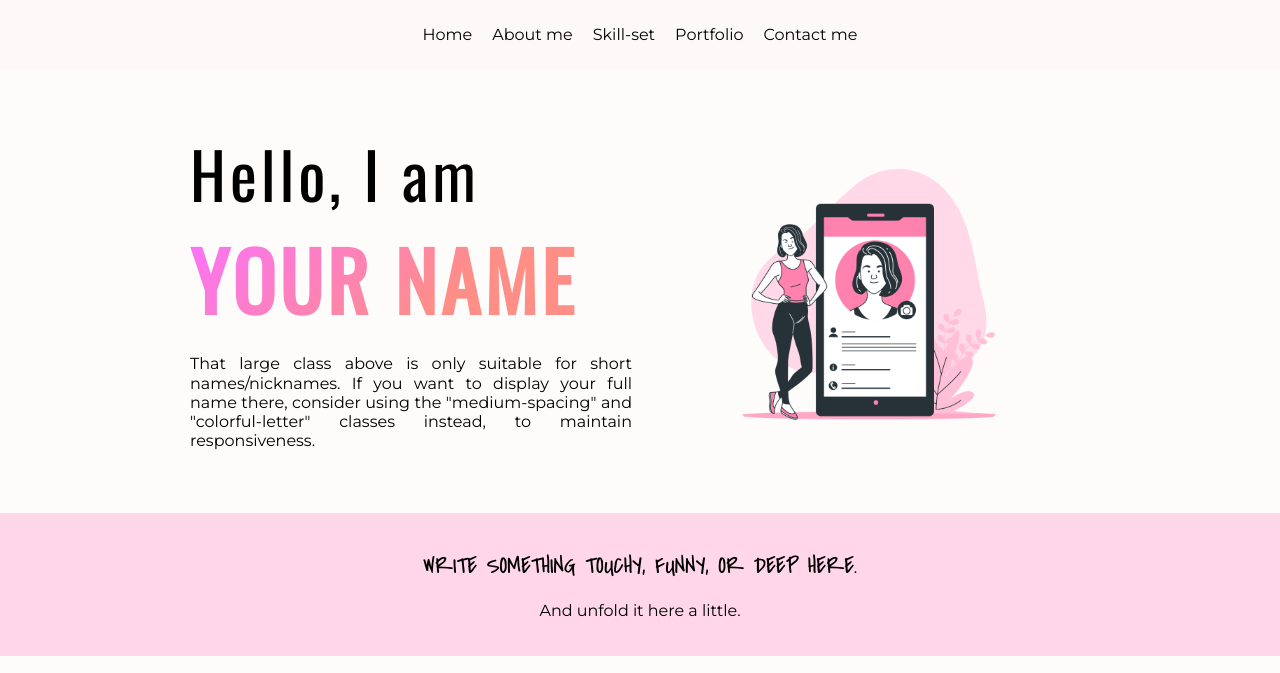
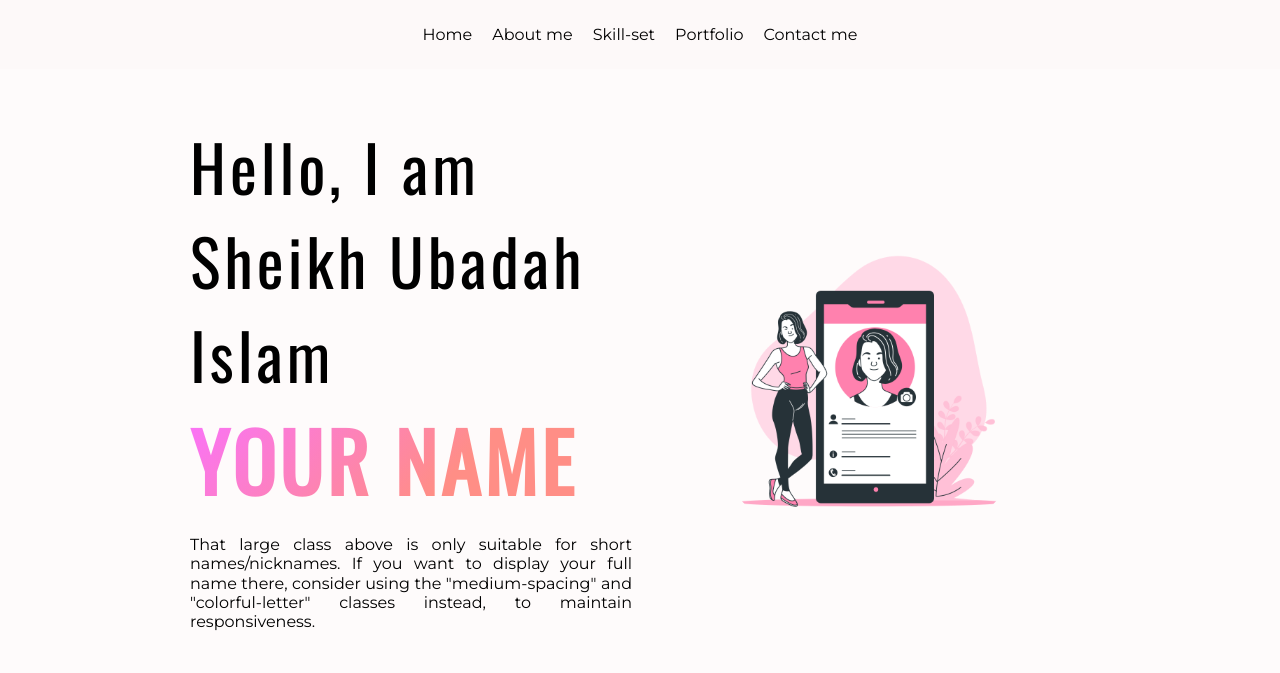
Before and after one commit to UbadaHMG/UbadaHMG.github.io, a plain HTML site: page index.html in a window 1280 px wide. Shown: the top 673 px of the page. Drawn offline with nearby package versions, Linux system fonts and the light colour scheme.

Commit message:
Update index.html

```diff
--- a/index.html
+++ b/index.html
@@ -53,7 +53,7 @@
     <!-- introduction -->
     <header class="grid-system-2 w-900 padding">
         <section class="align-center">
-            <h1 class="medium-spacing">Hello, I am</h1>
+            <h1 class="medium-spacing">Hello, I am Sheikh Ubadah Islam</h1>
             <h1 class="large">Your name</h1>
             <p class="justify">That large class above is only suitable for short names/nicknames. If you want to display
                 your full name there, consider using the "medium-spacing" and "colorful-letter" classes instead, to
```
